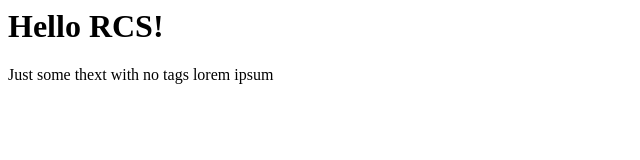
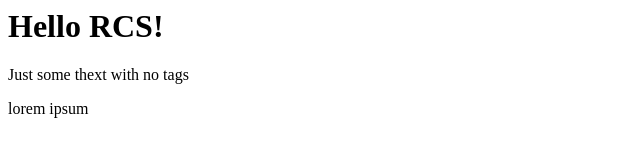
Before and after one commit to elinaosm/ideal-train, a plain HTML site: page index.html in a window 1280 px wide. Shown: the whole page, without its empty margins (0-640 px from the left). Drawn offline with Linux system fonts and the light colour scheme.

Commit message:
Update index.html

```diff
--- a/index.html
+++ b/index.html
@@ -1,3 +1,3 @@
 <h1>Hello RCS!</h1>
 Just some thext with no tags
-lorem ipsum
+<p>lorem ipsum</p>
```
